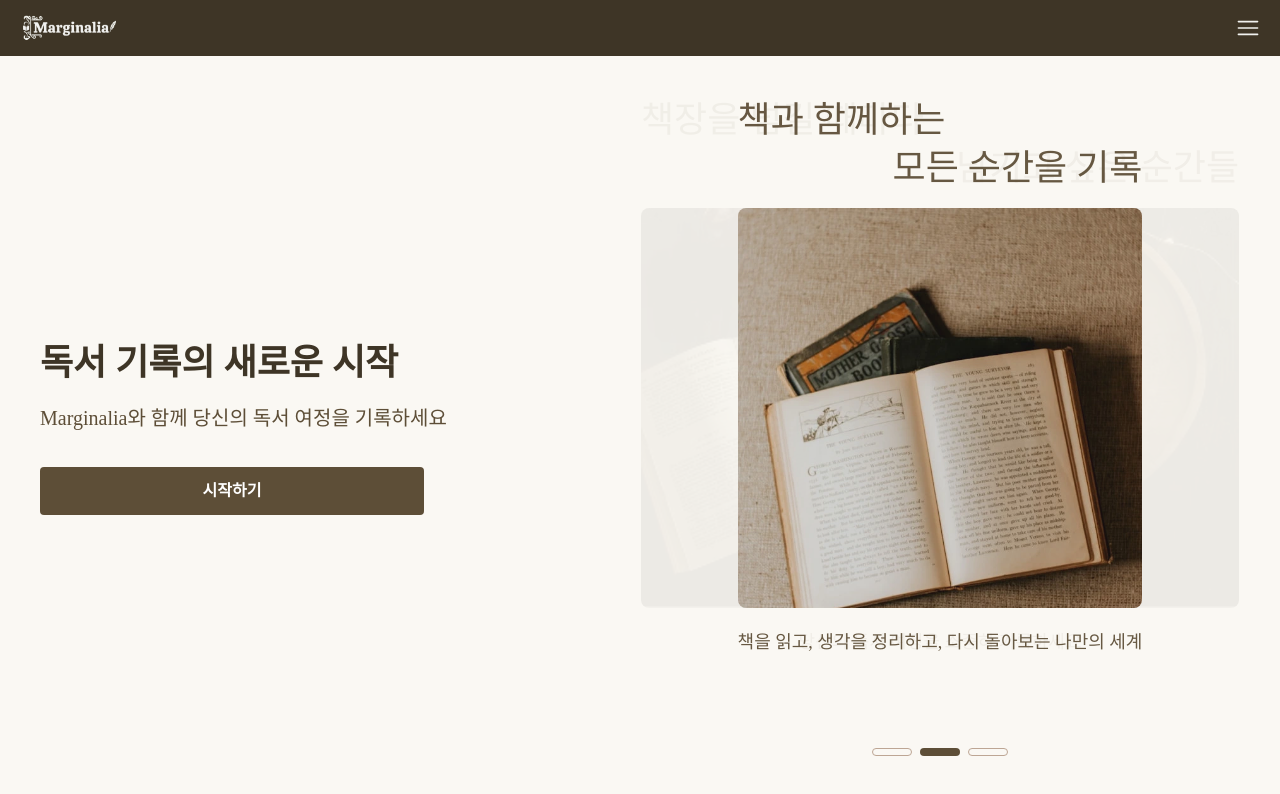
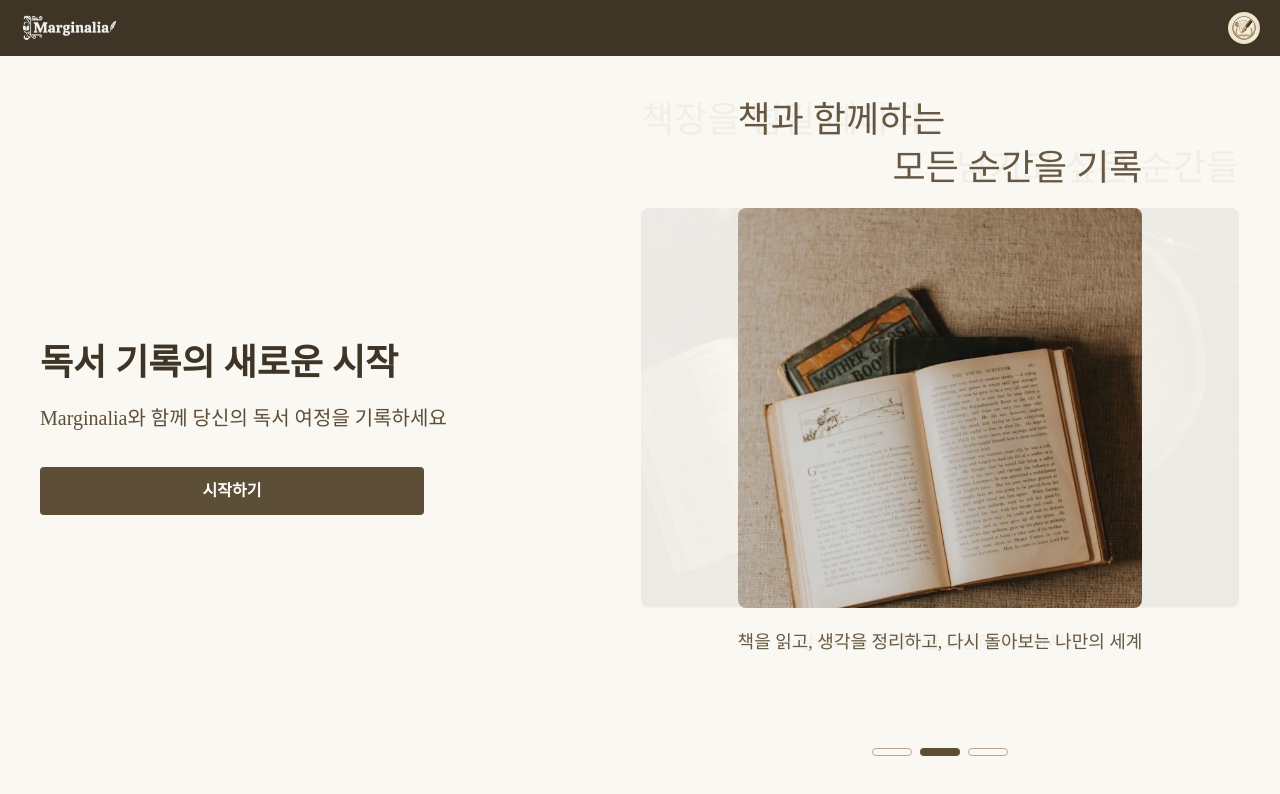
Before and after one commit to mtm-git1018/marginalia, a React (Vite) app: page / in a window 1280 px wide. Shown: the top 794 px of the page. Built offline with nearby package versions, Linux system fonts and the light colour scheme; no server answers.

Commit message:
style/마이페이지

```diff
--- a/src/app/layout/Header.tsx
+++ b/src/app/layout/Header.tsx
@@ -1,11 +1,12 @@
-
-import { RxHamburgerMenu } from 'react-icons/rx';
 import { useAuth } from '../../shared/context/AuthContext';
-import { useNavigate } from 'react-router';
+import { useNavigate, useParams } from 'react-router';
+import { useUserProfile } from '../../shared/api/useUserData';
 
 function Header() {
   const user = useAuth()
+  const {id}= useParams()
   const navigate = useNavigate()
+  const { data } = useUserProfile(id ?? '')
 
   const handleLogoClick = (e: React.MouseEvent) => {
     e.preventDefault();
@@ -20,7 +21,7 @@ function Header() {
   return (
     <header className="h-14 w-full px-5 py-3 bg-deepBrown flex justify-between items-center">
       <h1>
-        <a href='/' onClick={ handleLogoClick } aria-label="Maginalia 홈으로 이동">
+        <a href="/" onClick={handleLogoClick} aria-label="Maginalia 홈으로 이동">
           <img src="/logo.webp" alt="로고 이미지" className="h-8 w-auto" />
         </a>
       </h1>
@@ -30,7 +31,11 @@ function Header() {
         aria-expanded="false"
         aria-controls="navigate-menu"
       >
-        <RxHamburgerMenu size={24} aria-hidden="true" color="#F1F2EF"  />
+        <div className="w-8 h-8 rounded-full overflow-hidden">
+          <a href={`${id}/profile`}>
+            <img src={data?.profile_image?.trim() ?? '/profile.webp'} alt={data?.nickname} />
+          </a>
+        </div>
       </button>
     </header>
   );
--- a/src/app/routes/route.ts
+++ b/src/app/routes/route.ts
@@ -10,6 +10,7 @@ import Callback from "../../features/login/components/Callback";
 import BookDetail from "../../features/bookDetail";
 import BookReport from "../../features/bookDetail/components/BookReport";
 import BookQuotes from "../../features/bookDetail/components/BookQuotes";
+import Profile from "../../features/profile";
 
 
 export const router = createBrowserRouter([
@@ -36,6 +37,10 @@ export const router = createBrowserRouter([
       {
         path: ':id',
         Component: Main,
+      },
+      {
+        path: ':id/profile',
+        Component:Profile
       },
       {
         path: ':id/addbook',
--- a/src/features/bookDetail/components/WriteQuotes.tsx
+++ b/src/features/bookDetail/components/WriteQuotes.tsx
@@ -31,6 +31,8 @@ function WriteQuotes({ setIsClick }: Props) {
       book_id: book_id ?? '',
       quote: updatedQuotes,
       page_number: updatedPageNum,
+    }, {
+      onSuccess: () => { setIsClick(false) }
     });
   }
 
--- a/src/features/bookDetail/index.tsx
+++ b/src/features/bookDetail/index.tsx
@@ -64,6 +64,11 @@ const [book] = filterBook || []
           </span>
           <p>{book.author}</p>
           <p className="text-sm">{book.publisher}</p>
+          <select name="status" id="read-status" className="border px-2 py-1 border-softTan  rounded-sm mt-2">
+            <option value="status">읽는 중</option>
+            <option value="status">다 읽은 책</option>
+            <option value="status">읽고 싶은 책</option>
+          </select>
         </div>
       </article>
       <ul className="flex gap-3 border-b mt-5">
--- /dev/null
+++ b/src/features/profile/index.tsx
@@ -0,0 +1,61 @@
+import { useParams } from "react-router"
+import { useUserProfile } from "../../shared/api/useUserData"
+import { useAuth } from "../../shared/context/AuthContext"
+import Button from "../../shared/components/button/Button"
+import { FiUser } from "react-icons/fi";
+import { SlGraph } from "react-icons/sl";
+import { IoIosHelpCircleOutline } from "react-icons/io";
+
+const TAB_MENU = [
+  {
+    tab: '프로필 수정',
+    path: '/settings',
+    icon: <FiUser />,
+  },
+  {
+    tab: '통계',
+    path: 'statics',
+    icon: <SlGraph />,
+  },
+  {
+    tab: '도움말',
+    path: 'help',
+    icon: <IoIosHelpCircleOutline />,
+  },
+];
+
+function Profile() {
+  const { id } = useParams()
+  const { data } = useUserProfile(id ?? '')
+  const user  =useAuth()
+
+  return (
+    <div>
+      <section className="flex flex-col items-center justify-center gap-3">
+        <div className="h-30 w-30 rounded-full overflow-hidden">
+          <img src={data?.profile_image ?? '/profile.webp'} alt="" />
+        </div>
+        <div className="flex flex-col items-center">
+          <p className="text-lg font-semibold">{data?.nickname}</p>
+          <p className="text-sm text-dustyBrown">{user?.email}</p>
+        </div>
+      </section>
+      <section className="bg-white mt-10 rounded-lg flex flex-col gap-3">
+        {TAB_MENU.map(({ icon, tab, path }) => (
+          <button className="flex justify-between border-b px-5 py-4 border-softTan last:border-b-0" key={path}>
+            <div className="flex items-center gap-2">
+              <div>{icon}</div>
+              <p>{tab}</p>
+            </div>
+            <span> &gt; </span>
+          </button>
+        ))}
+      </section>
+
+      <section className="mt-10">
+        <Button amount="one">로그아웃</Button>
+      </section>
+    </div>
+  );
+}
+export default Profile
--- a/src/features/setting/index.tsx
+++ b/src/features/setting/index.tsx
@@ -91,8 +91,7 @@ function SettingProfile() {
 
     try {
       const fileExt = uploadImageFile.name.split('.').pop()
-      const fileName = `${userId}/profile
-      .${fileExt}`
+      const fileName = `${userId}/profile.${fileExt}`
 
       const { error } = await supabase.storage.from('avatars').upload(fileName, uploadImageFile, {
         upsert:true
@@ -116,9 +115,7 @@ function SettingProfile() {
   const {
     data: { user },
   } = await supabase.auth.getUser();
-  if(!user) return
-
-    console.log(user)
+    if(!user) return
 
     let imageUrl = form.profile_image
     if (uploadImageFile) {
```
